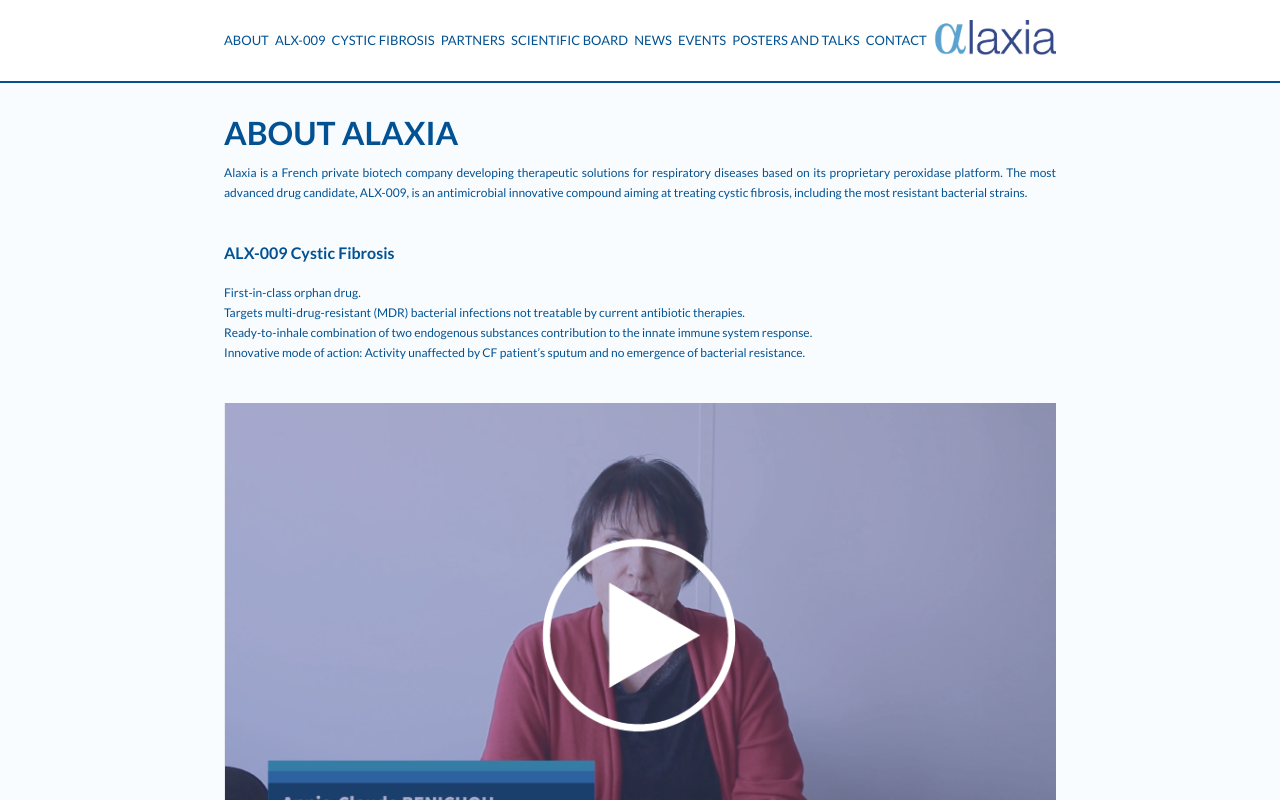
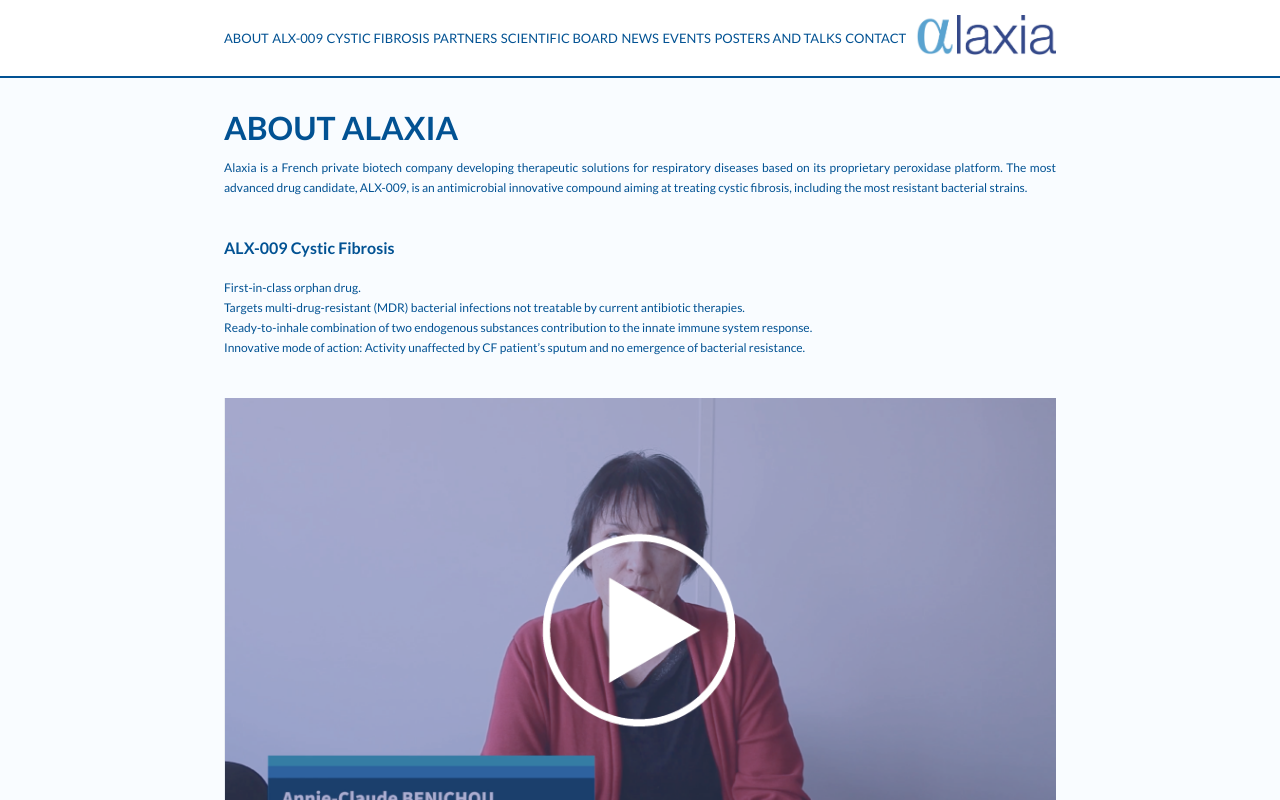
Before and after one commit to JBeaussart/alaxia-pharma, a Vue app: page / in a window 1280 px wide. Shown: the top 800 px of the page. Built offline with nearby package versions, Linux system fonts and the light colour scheme.

Commit message:
separate the navbar link to the alaxia logo in a div, increase the size of the navbar logo

```diff
--- a/src/components/Navbar.vue
+++ b/src/components/Navbar.vue
@@ -1,6 +1,7 @@
 <template>
   <nav>
     <ul class="container">
+      <div class="link">
         <li><router-link to="/">ABOUT</router-link></li>
         <li><router-link to="/alx-009">ALX-009</router-link></li>
         <li>
@@ -16,11 +17,14 @@
           <router-link to="/poster-and-talk">POSTERS AND TALKS</router-link>
         </li>
         <li><router-link to="/contact">CONTACT</router-link></li>
+      </div>
+      <div>
         <li>
           <router-link to="/"
             ><img class="logo" src="../assets/logo.jpg" alt="logo alaxia"
           /></router-link>
         </li>
+      </div>
     </ul>
   </nav>
 </template>
@@ -35,9 +39,14 @@ nav {
   z-index: 300;
   position: sticky;
   top: 0;
-  padding-top: 20px;
-  padding-bottom: 20px;
+  padding-top: 15px;
+  padding-bottom: 15px;
   border-bottom: 2px solid #025293;
+  .link {
+    width: 82%;
+    display: flex;
+    justify-content: space-between;
+  }
   ul {
     display: flex;
     justify-content: space-between;
@@ -65,7 +74,7 @@ nav {
   }
 }
 .logo {
-  height: 35px;
+  height: 40px;
   padding-top: px;
 }
 </style>
```
Lines whose indentation alone changed are shown as unchanged.
